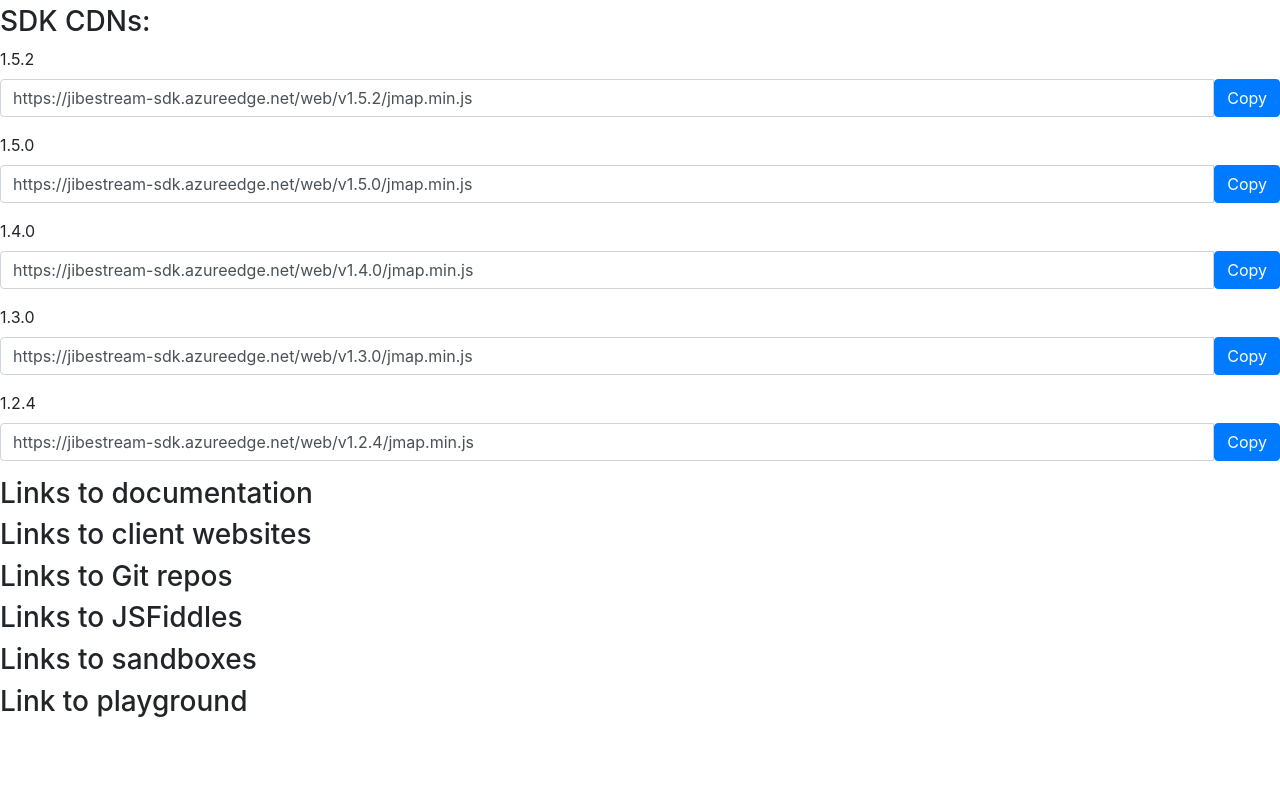
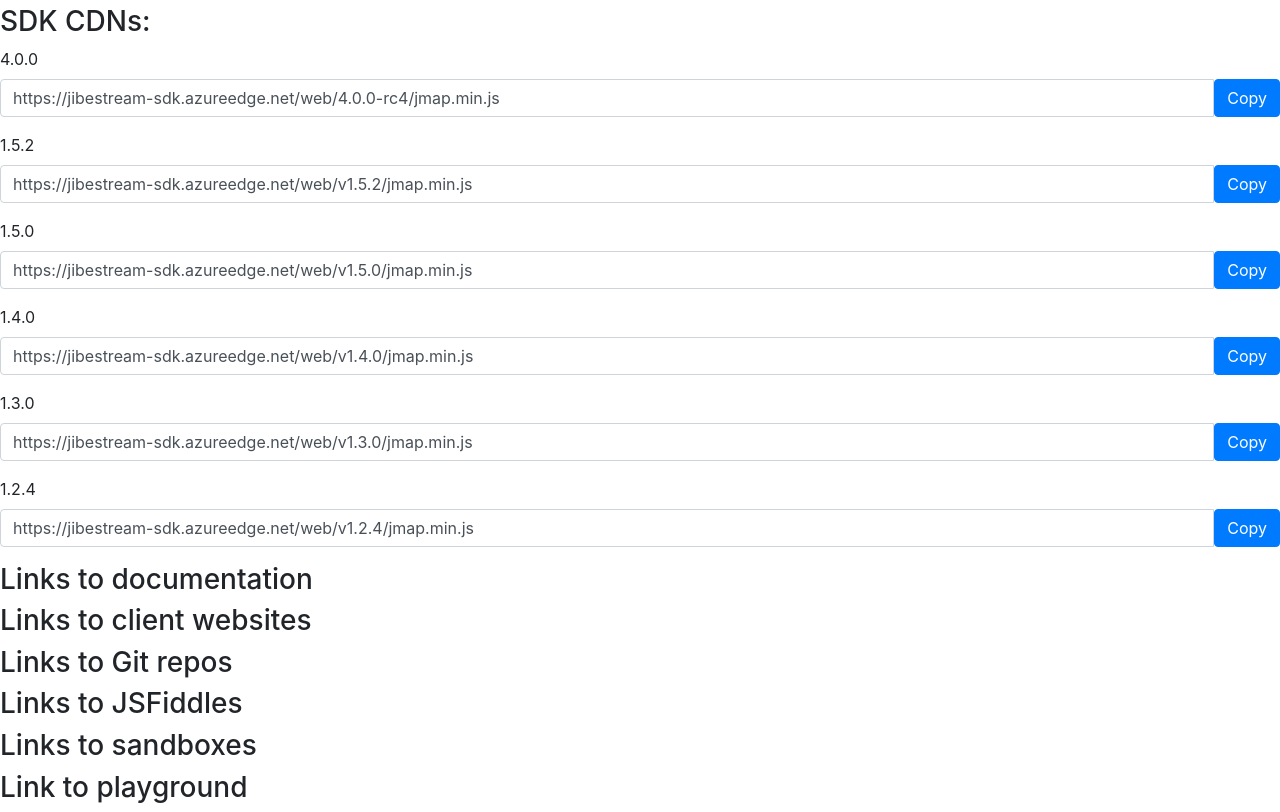
Before and after one commit to artleitch-zz/home-base, a plain HTML site: page index.html in a window 1280 px wide. Shown: the part 51-863 px from the top of the page. Before the commit the page ends 800 px from the top, so only its background shows below. Drawn offline with nearby package versions, Linux system fonts and the light colour scheme.

Commit message:
Correct CDN link

```diff
--- a/index.html
+++ b/index.html
@@ -6,6 +6,21 @@
   <body>
     <h1>Handy Links:</h1>
     <h3>SDK CDNs:</h3>
+    <div class="form-group">
+      <label>4.0.0</label>
+      <div class="input-group">
+        <input class="copy-to-clipboard-input form-control" name="cdn-4-0-0" type="url" value="https://jibestream-sdk.azureedge.net/web/4.0.0-rc4/jmap.min.js" />
+        <span class="input-group-btn">
+            <button class="btn btn-primary copy-to-clipboard"
+                    type="button"
+                    id="copy-button"
+                    data-input="cdn-4-0-0"
+                    title="Copy to Clipboard">
+              Copy
+            </button>
+          </span>
+      </div>
+    </div>
     <div class="form-group">
       <label>1.5.2</label>
       <div class="input-group">
```
